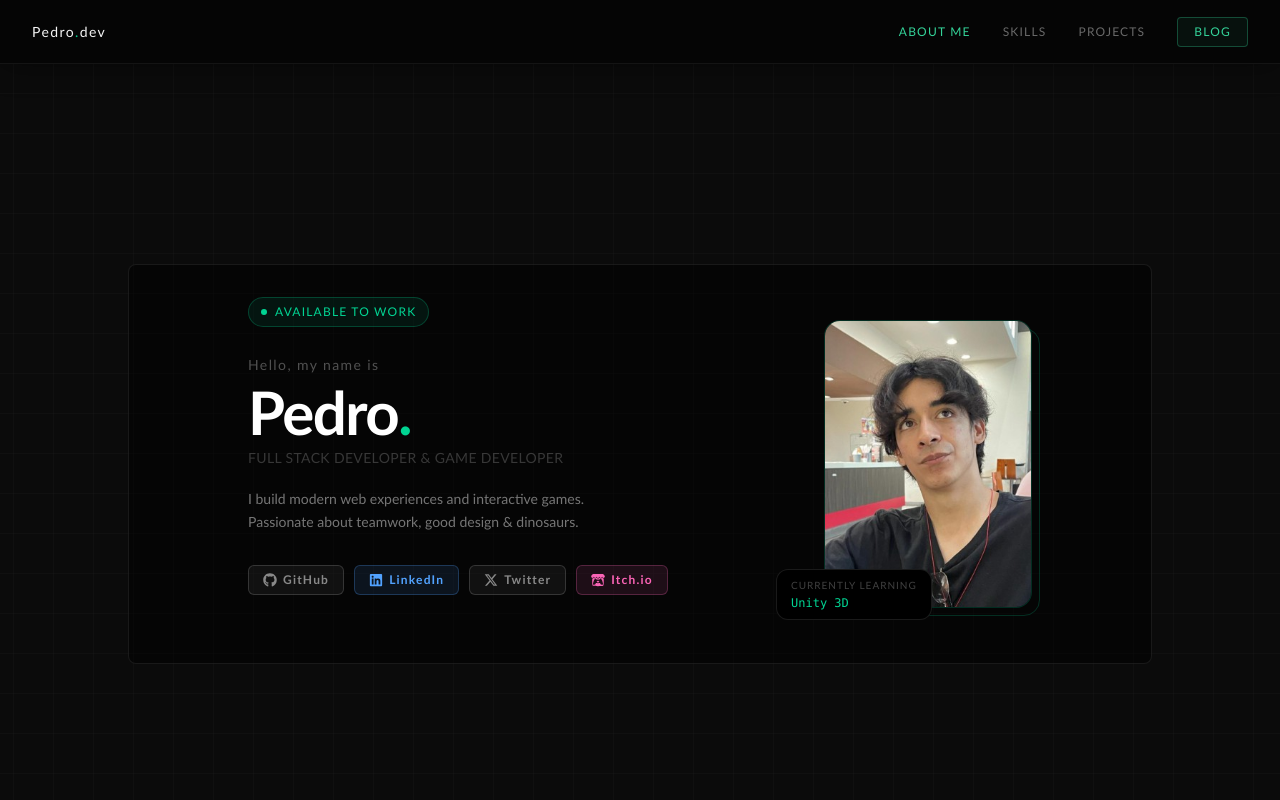
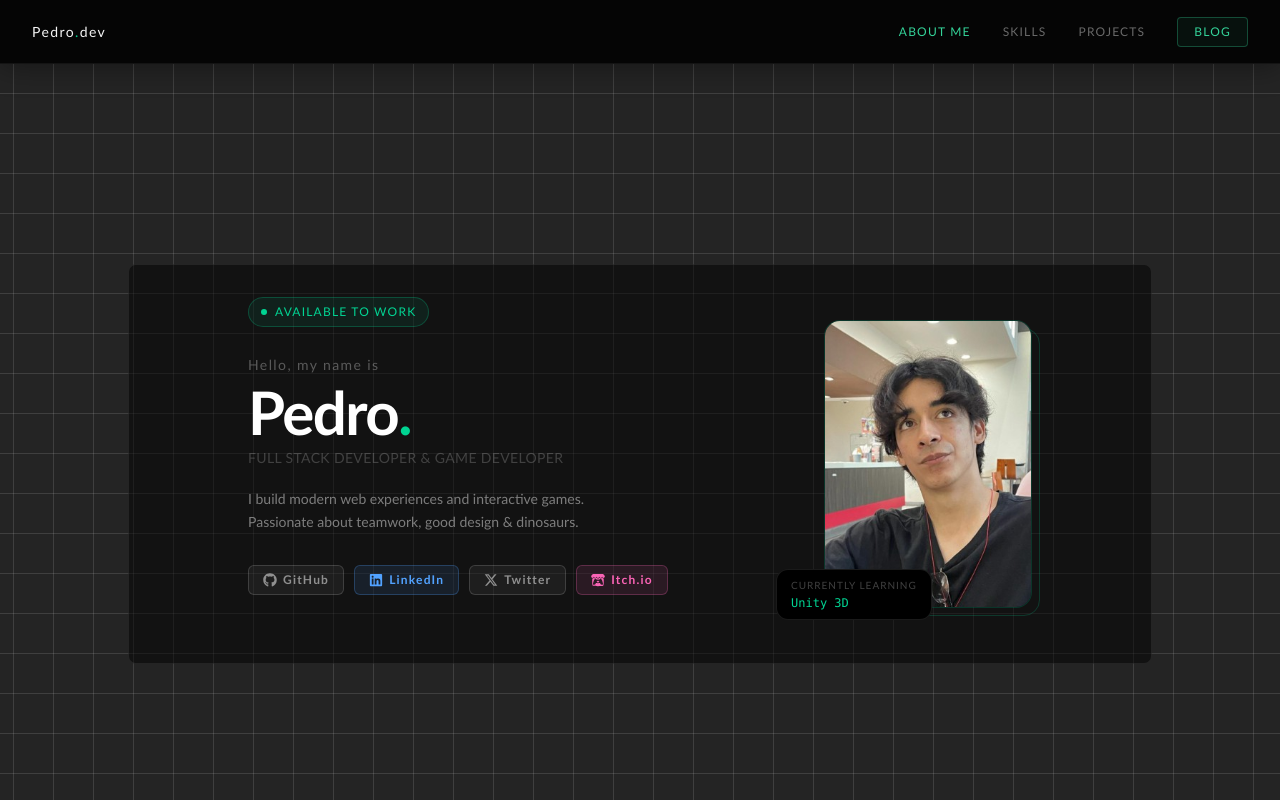
Before and after one commit to Peltre/devPortfolio, a React (Vite) app: page / in a window 1280 px wide. Shown: the top 800 px of the page. Built offline with nearby package versions, Linux system fonts and the light colour scheme.

Commit message:
Tune background coloring to make bg pattern more visible

```diff
--- a/App.jsx
+++ b/App.jsx
@@ -14,7 +14,7 @@ function App() {
                 className="grid-pattern-animated absolute inset-0 pointer-events-none"
 
             />
-            <div className="relative z-10 bg-black/40">
+            <div className="relative z-10 bg-black/15">
                 <Navbar />
                 <MCover />
                 <Skills />
--- a/index.css
+++ b/index.css
@@ -5,7 +5,7 @@
 }
 
 body {
-    background: #0a0a0a;
+    background: #212121;
     color: #e8e8e8;
     font-family: 'Trebuchet MS', 'Lucida Sans Unicode', 'Lucida Grande', 'Lucida Sans', Arial, sans-serif;
 }
@@ -44,10 +44,10 @@ html {
 }
 
 .grid-pattern-animated {
-    background-color: #131313;
+    background-color: #2a2a2a;
     background-image:
-        linear-gradient(rgba(255, 255, 255, 0.03) 1px, transparent 1px),
-        linear-gradient(90deg, rgba(255, 255, 255, 0.03) 1px, transparent 1px);
+        linear-gradient(rgba(255, 255, 255, 0.15) 1px, transparent 1px),
+        linear-gradient(90deg, rgba(255, 255, 255, 0.15) 1px, transparent 1px);
     background-size: 40px 40px;
     animation: gridMove 2.5s steps(40, end) infinite;
 }
```
